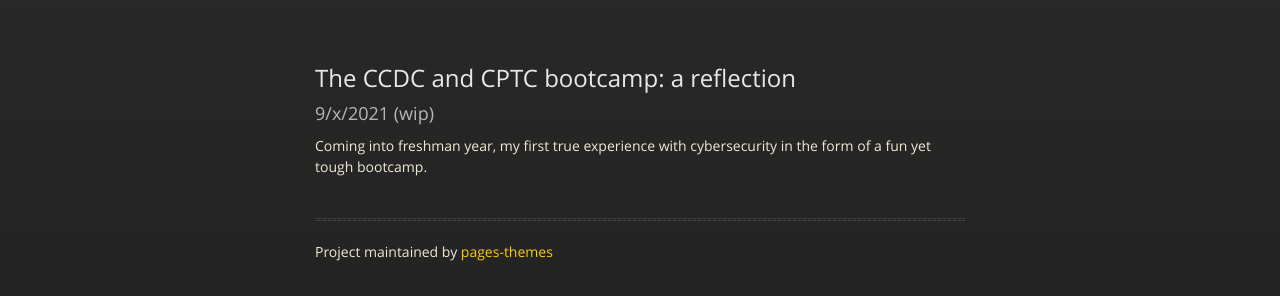
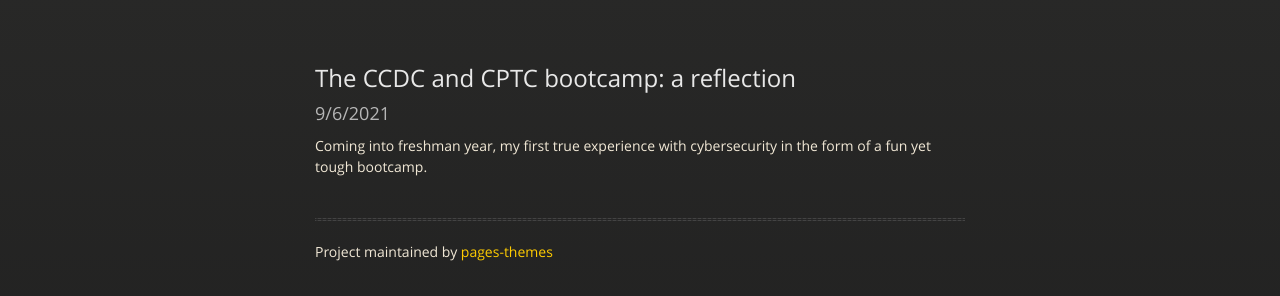
Before and after one commit to pages-themes/midnight, a Jekyll site: the page built from Posts.md, in a window 1280 px wide. Shown: the part 136-432 px from the top of the page. Built offline with Jekyll 4.4.1, drawn with Linux system fonts in a browser that asks for light colours.

Commit message:
Update Posts.md

```diff
--- a/Posts.md
+++ b/Posts.md
@@ -4,5 +4,5 @@ description: A listing of all my personal posts
 layout: default
 ---
 ## The CCDC and CPTC bootcamp: a reflection
-### 9/x/2021 (wip)
+### 9/6/2021
 Coming into freshman year, my first true experience with cybersecurity in the form of a fun yet tough bootcamp.
```
